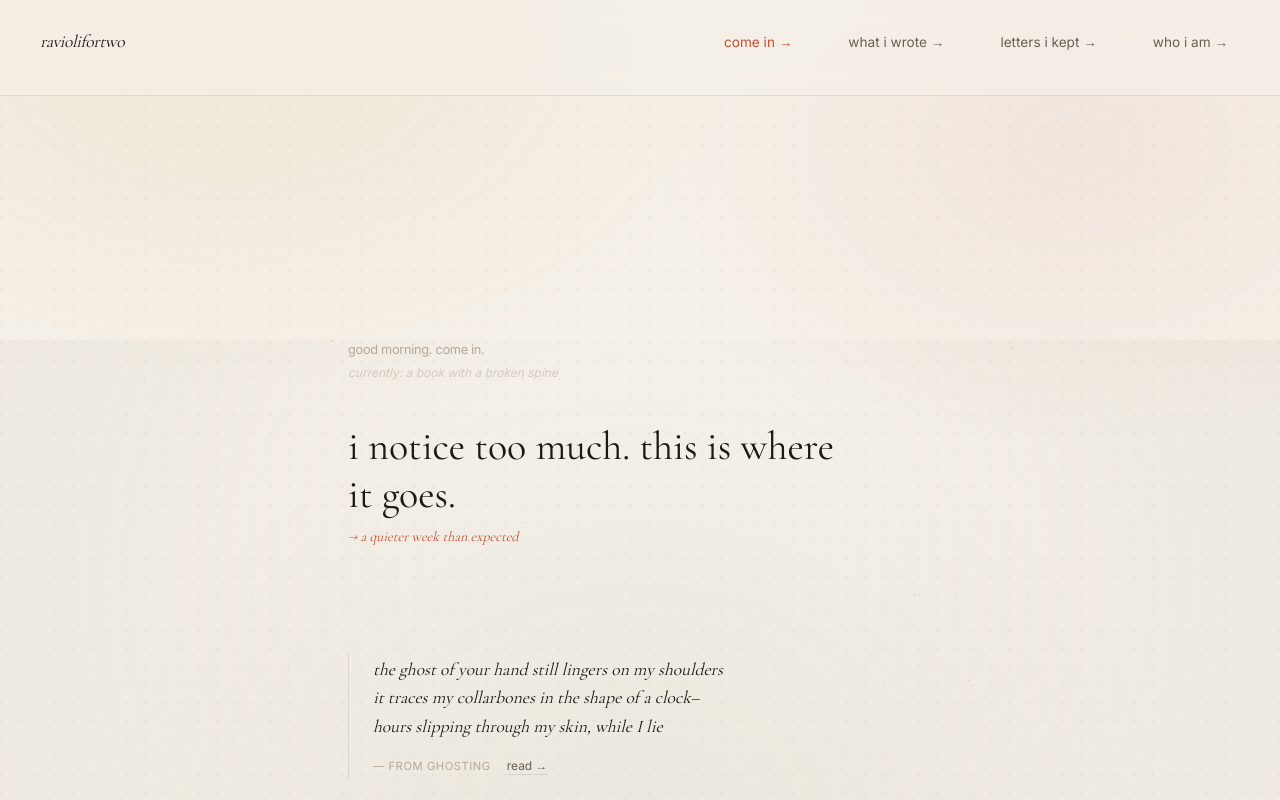
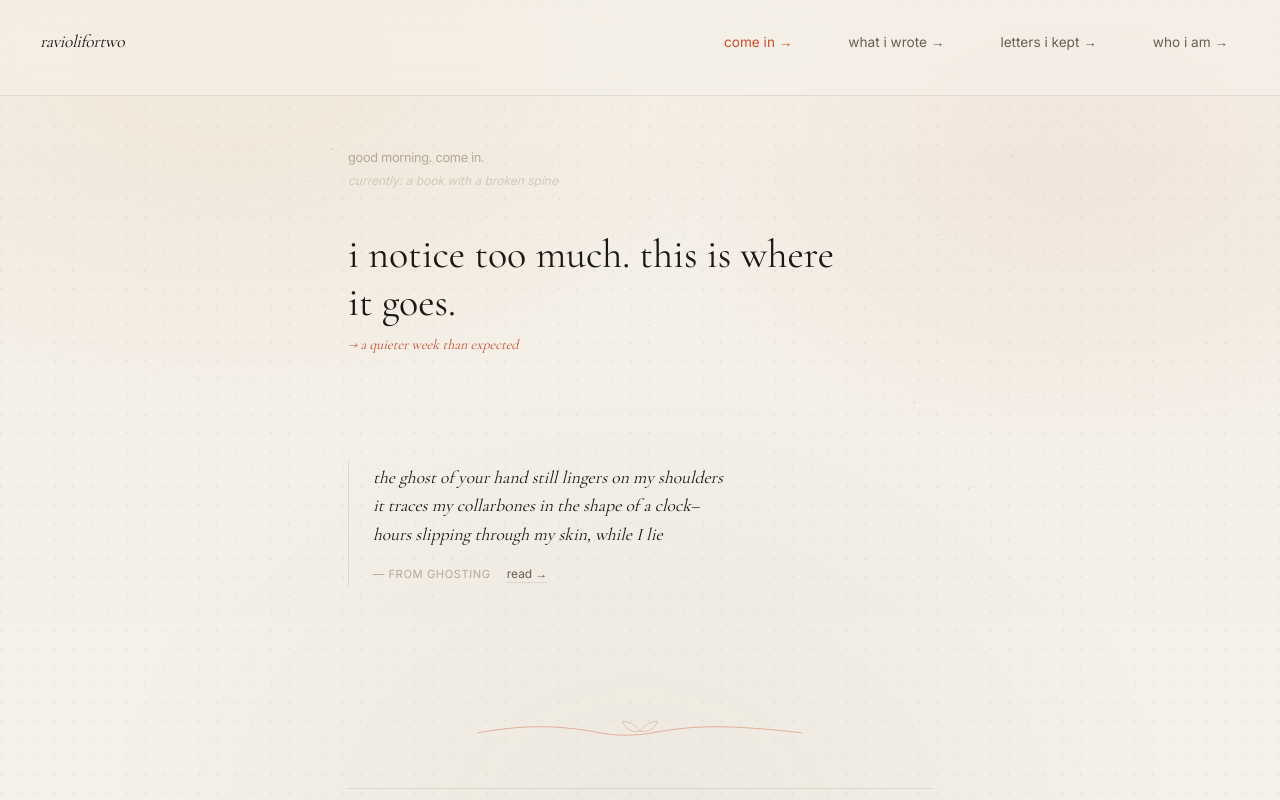
Before and after one commit to shlokamdar/raviolifortwo, a Next.js app: page / in a window 1280 px wide. Shown: the top 800 px of the page. Built offline with nearby package versions, Linux system fonts and the light colour scheme.

Commit message:
feat: initialize homepage layout with custom theme, hero background, and typography styles

```diff
--- a/src/app/globals.css
+++ b/src/app/globals.css
@@ -99,7 +99,7 @@ html {
 .page-content {
   padding-left: clamp(20px, 4vw, 48px);
   padding-right: clamp(20px, 4vw, 48px);
-  padding-top: clamp(84px, 10vw, 128px);
+  padding-top: clamp(40px, 6vw, 64px);
   padding-bottom: clamp(84px, 10vw, 128px);
 }
 
--- a/src/app/page.tsx
+++ b/src/app/page.tsx
@@ -25,7 +25,7 @@ export default async function Home() {
     <PageContainer maxWidth="reading">
       <ReturningVisitor />
       {/* Above the fold: Featured Fragment */}
-      <section className="mb-24 mt-12 md:mt-32 relative">
+      <section className="mb-24 mt-0 relative">
         <HeroBackground />
         <AmbientParticles />
 
--- a/src/components/HeroBackground.tsx
+++ b/src/components/HeroBackground.tsx
@@ -14,13 +14,6 @@ export function HeroBackground() {
                 </svg>
             </div>
 
-            {/* Soft Radial Vignette - 8-12% darker at edges */}
-            <div
-                className="absolute inset-0"
-                style={{
-                    background: 'radial-gradient(circle at center, transparent 30%, rgba(181, 168, 152, 0.08) 100%)'
-                }}
-            />
         </div>
     );
 }
```
